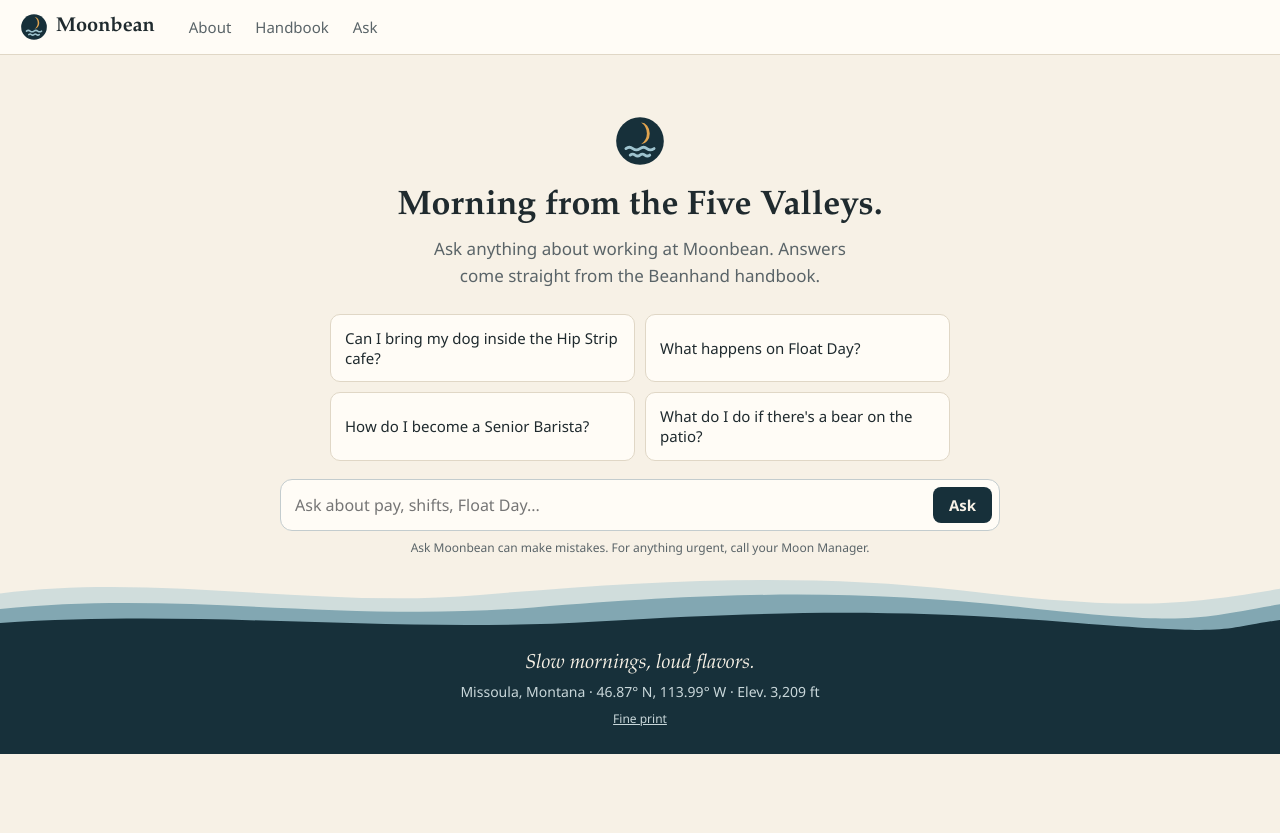
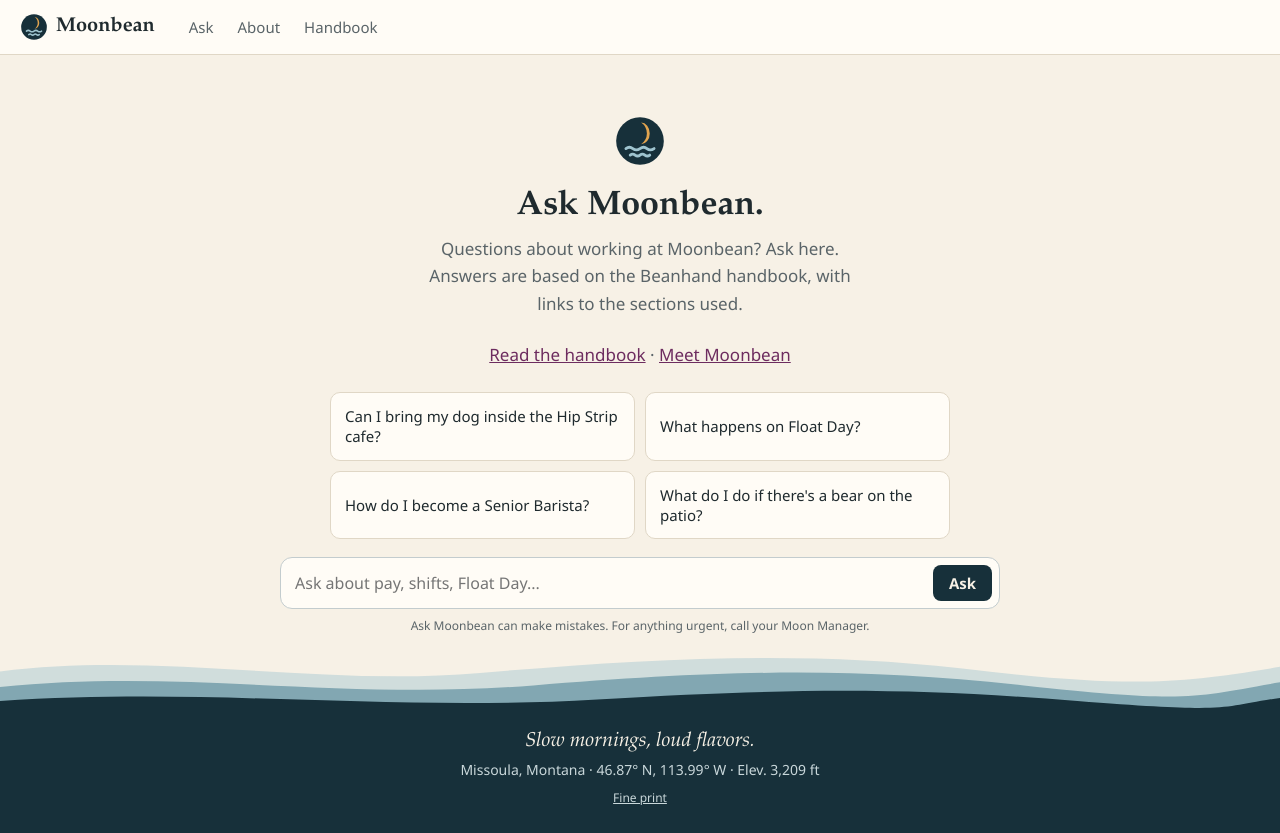
Before and after one commit to TaylorOD/moonbean_coffee, a Python web app: template site/templates/ask.html in a window 1280 px wide. Before the commit the page ends 754 px from the top, so only its background shows below. Run offline with Jinja, Linux system fonts and the light colour scheme; the template is opened without the code that fills it, so the values that code supplies are empty.

Commit message:
make ask the home page

```diff
--- a/site/templates/index.html
+++ b/site/templates/about.html
@@ -118,7 +118,7 @@
     <p>Our whole handbook is open to read. Beanhands can also ask it questions, day or night.</p>
     <div class="cta-actions">
       <a class="button" href="handbook.html">Read the handbook</a>
-      <a class="button ghost" href="ask.html">Ask Moonbean</a>
+      <a class="button ghost" href="index.html">Ask Moonbean</a>
     </div>
   </section>
 
--- a/site/templates/ask.html
+++ b/site/templates/ask.html
@@ -6,8 +6,9 @@
     <div class="thread" id="thread" aria-live="polite">
       <div class="welcome" id="welcome">
         <img src="static/moon.svg" alt="" width="52" height="52">
-        <h1>Morning from the Five Valleys.</h1>
-        <p>Ask anything about working at Moonbean. Answers come straight from the Beanhand handbook.</p>
+        <h1>Ask Moonbean.</h1>
+        <p>Questions about working at Moonbean? Ask here. Answers are based on the Beanhand handbook, with links to the sections used.</p>
+        <p class="welcome-links"><a href="handbook.html">Read the handbook</a><span aria-hidden="true"> &middot; </span><a href="about.html">Meet Moonbean</a></p>
         <div class="suggestions">
           <button type="button" data-question="Can I bring my dog inside the Hip Strip cafe?">Can I bring my dog inside the Hip Strip cafe?</button>
           <button type="button" data-question="What happens on Float Day?">What happens on Float Day?</button>
--- a/site/templates/base.html
+++ b/site/templates/base.html
@@ -16,9 +16,9 @@
     <span>Moonbean</span>
   </a>
   <nav class="tabs" aria-label="Main">
-    <a href="index.html" {% if page == "about" %}aria-current="page"{% endif %}>About</a>
+    <a href="index.html" {% if page == "ask" %}aria-current="page"{% endif %}>Ask</a>
+    <a href="about.html" {% if page == "about" %}aria-current="page"{% endif %}>About</a>
     <a href="handbook.html" {% if page == "handbook" %}aria-current="page"{% endif %}>Handbook</a>
-    <a href="ask.html" {% if page == "ask" %}aria-current="page"{% endif %}>Ask</a>
   </nav>
 </header>
 {% block body %}{% endblock %}
@@ -28,7 +28,7 @@
   <div class="footer-body">
     <p class="footer-motto">Slow mornings, loud flavors.</p>
     <p>Missoula, Montana &middot; 46.87&deg; N, 113.99&deg; W &middot; Elev. 3,209 ft</p>
-    <p class="fine"><a href="index.html#fine-print">Fine print</a></p>
+    <p class="fine"><a href="about.html#fine-print">Fine print</a></p>
   </div>
 </footer>
 {% endif %}
```
Also changed, not shown: scripts/build_site.py (+7 -2 lines), tests/test_site.py (+22 -2 lines).
